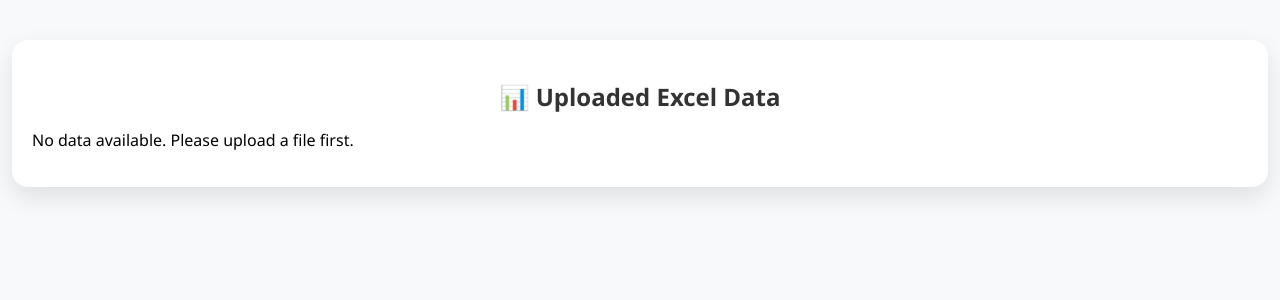
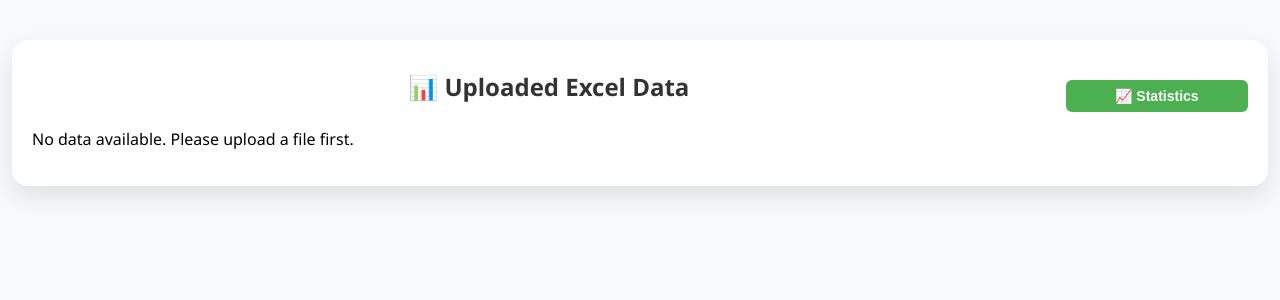
Before and after one commit to PAVANI2511/NoticeBoard, a React (Create React App) app: page /tableview in a window 1280 px wide. Shown: the top 300 px of the page. Built offline with nearby package versions, Linux system fonts and the light colour scheme.

Commit message:
upload new files

```diff
--- a/src/components/Login.css
+++ b/src/components/Login.css
@@ -61,6 +61,7 @@ body {
   background-color: #c6c3c3;
   font-size: 16px;
   box-sizing: border-box;
+
 }
 
 .input-field:focus {
--- a/src/components/TableView.css
+++ b/src/components/TableView.css
@@ -8,11 +8,40 @@
   font-family: 'Segoe UI', sans-serif;
 }
 
+/* Header Row with Title and Button */
+.table-header {
+  display: flex;
+  justify-content: space-between;
+  align-items: center;
+  margin-bottom: 16px;
+
+}
+
 /* Title */
-.table-container h2 {
+.table-header h2 {
+  margin: 0 auto;
+  color: #333;
+  flex: 1;
   text-align: center;
-  margin-bottom: 16px;
-  color: #333;
+}
+
+/* Statistics Button */
+.stats-button {
+  background-color: #4CAF50;
+  color: white;
+  padding: 8px 16px;
+  border: none;
+  border-radius: 6px;
+  font-size: 14px;
+  cursor: pointer;
+  transition: background-color 0.2s ease-in-out;
+  margin-left: auto;
+  width:15%;
+}
+
+.stats-button:hover {
+  background-color: #45a049;
+
 }
 
 /* Table */
@@ -52,13 +81,11 @@
 /* Pagination Container */
 .pagination-buttons {
   display: flex;
-  /* justify-content: flex-end; */
   float: right;
   align-items: center;
   gap: 8px;
   margin-top: 25px;
-  width:30%;
-
+  width: 30%;
 }
 
 /* Pagination Buttons */
@@ -86,7 +113,6 @@
 .page-info {
   font-size: 16px;
   color: #333;
-  padding:25px;
+  padding: 25px;
   white-space: nowrap;
-
 }
--- a/src/components/TableView.js
+++ b/src/components/TableView.js
@@ -26,9 +26,18 @@ const TableView = () => {
     if (currentPage < totalPages) setCurrentPage(prev => prev + 1);
   };
 
+  const showStatistics = () => {
+    alert(`Total Rows: ${data.length}\nHeaders: ${headers.length}`);
+  };
+
   return (
     <div className="table-container">
-      <h2>📊 Uploaded Excel Data</h2>
+      <div className="table-header">
+        <h2>📊 Uploaded Excel Data</h2>
+        <button className="stats-button" onClick={showStatistics}>
+          📈 Statistics
+        </button>
+      </div>
 
       {currentData.length > 0 ? (
         <>
@@ -56,7 +65,7 @@ const TableView = () => {
               ◀ Prev
             </button>
             <span className="page-info">
-              Page <br></br>{currentPage} of {totalPages}
+              Page {currentPage} of {totalPages}
             </span>
             <button onClick={goToNextPage} disabled={currentPage === totalPages}>
               Next ▶
```
